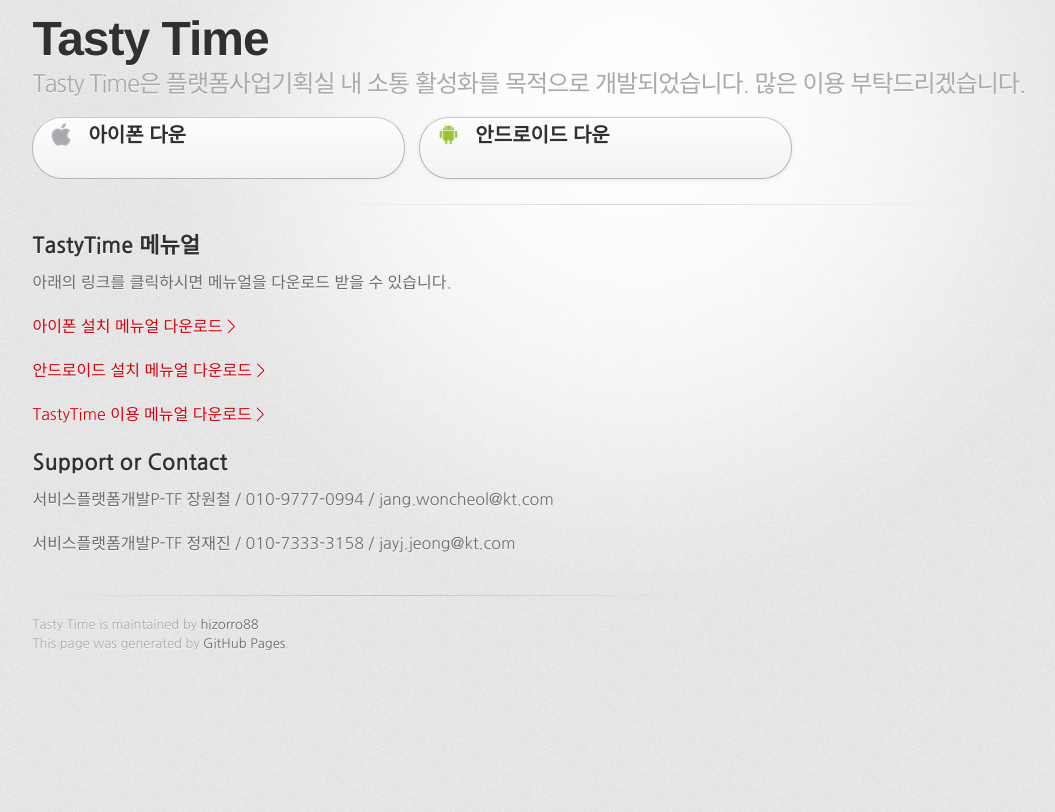
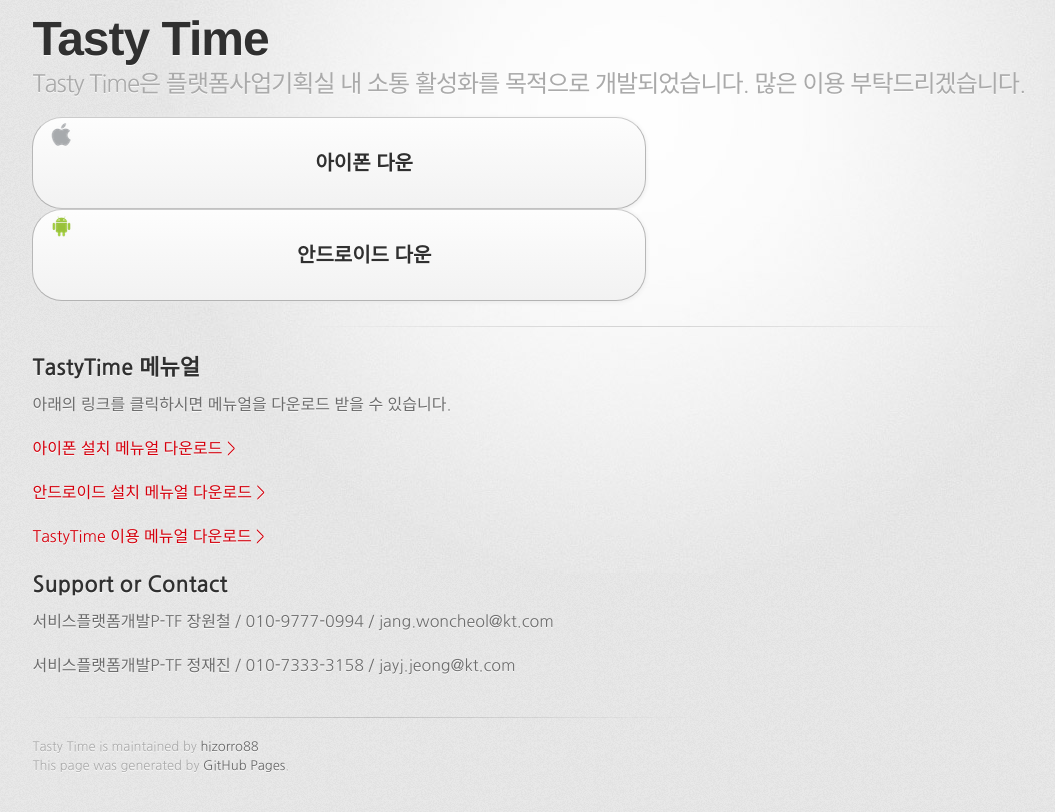
Before and after one commit to hizorro88/TastyTime, a Jekyll site: the page built from index.md, in a window 1280 px wide. Shown: the top 812 px of the page, without its empty margins (6-1061 px from the left). Built offline with Jekyll 4.4.1, drawn with Linux system fonts in a browser that asks for light colours; some web fonts are replaced; our own code applies the rules of GitHub Pages for plain Markdown files.

Commit message:
btn size

```diff
--- a/_sass/jekyll-theme-tactile.scss
+++ b/_sass/jekyll-theme-tactile.scss
@@ -107,13 +107,14 @@
 a.button {
   display: block;
   float: left;
-  width: 30%;
-  height: 50px;
+  width: 50%;
+  height: 80px;
+  text-align: center;
   padding: 12px 8px 12px 8px;
   margin-right: 14px;
   font-size: 20px;
   font-weight: bold;
-  line-height: 25px;
+  line-height: 80px;
   color: #303030;
   background: #fdfdfd; /* Old browsers */
   background: -moz-linear-gradient(top,  #fdfdfd 0%, #f2f2f2 100%); /* FF3.6+ */
```
